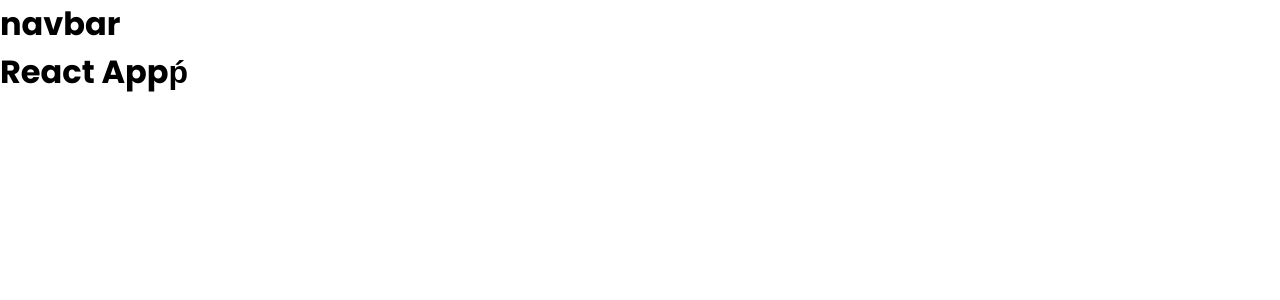
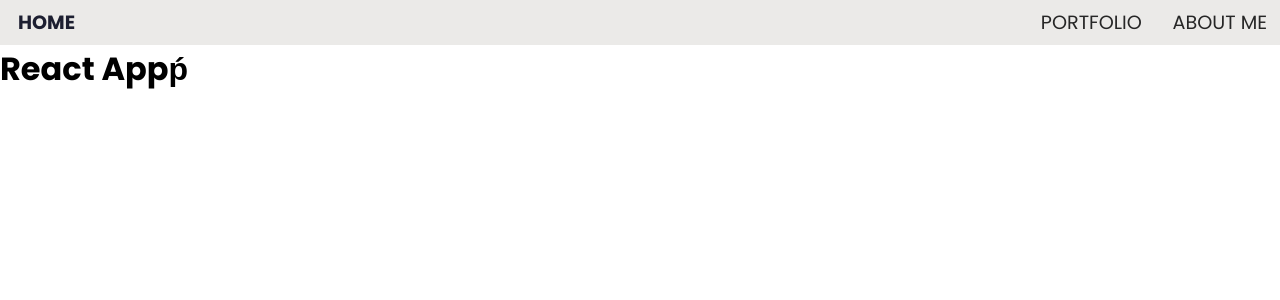
Before and after one commit to MaikHenriqueSP/profile-web-site, a React (Create React App) app: page /portfolio in a window 1280 px wide. Shown: the top 300 px of the page. Built offline with nearby package versions, Linux system fonts and the light colour scheme.

Commit message:
feat(navbar): base implementation
- implementation of the base jsx
- implementation of the base stylization

```diff
--- a/src/components/Navbar/Navbar.jsx
+++ b/src/components/Navbar/Navbar.jsx
@@ -1,5 +1,28 @@
 import React from "react";
+import styles from "./Navbar.module.scss";
 
-const Navbar = () => <h1>navbar</h1>;
+const Navbar = () => (
+  <header className={styles.navbarContainer}>
+    <nav>
+      <ul className={styles.navLinksList}>
+        <li>
+          <a href="/home" className={styles.homeLink}>
+            HOME
+          </a>
+        </li>
+      </ul>
+    </nav>
+    <nav>
+      <ul className={styles.navLinksList}>
+        <li>
+          <a href="/portfolio">PORTFOLIO</a>
+        </li>
+        <li>
+          <a href="/about-me">ABOUT ME</a>
+        </li>
+      </ul>
+    </nav>
+  </header>
+);
 
 export default Navbar;
--- a/src/components/Navbar/Navbar.module.scss
+++ b/src/components/Navbar/Navbar.module.scss
@@ -0,0 +1,36 @@
+@import "./../../style/scss/index.scss";
+
+.navbarContainer {
+  @include flexboxMixin($justify: space-between, $align: center);
+
+  background-color: $PRIMARY_WHITE;
+  height: 3.5vw;
+
+  nav {
+    .navLinksList {
+      @include flexboxMixin();
+
+      list-style: none;
+
+      :first-of-type,
+      :last-of-type {
+        margin-left: 0.7vw;
+      }
+
+      li {
+        margin-right: 1vw;
+
+        a {
+          text-decoration: none;
+          color: $PRIMARY_BLACK;
+          font-size: 1.5vw;
+        }
+
+        .homeLink {
+          color: $PRIMARY_DARK_BLUE;
+          font-weight: bolder;
+        }
+      }
+    }
+  }
+}
--- a/src/style/scss/_mixins.scss
+++ b/src/style/scss/_mixins.scss
@@ -1,4 +1,4 @@
-@mixin flexboxMixin($dir: null, $just: null, $align: null) {
+@mixin flexboxMixin($direction: null, $justify: null, $align: null) {
   display: flex;
   flex-direction: $direction;
   justify-content: $justify;
```
Also changed, not shown: 1 other file (tests, documents, lock files or other folders).
